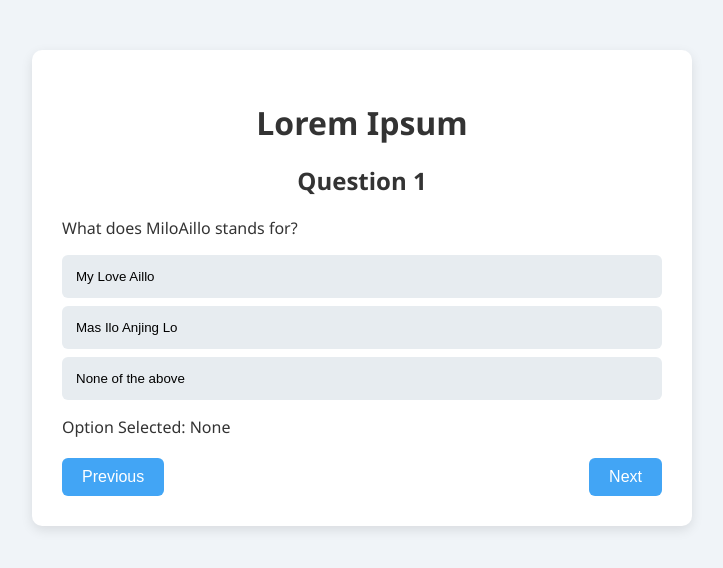
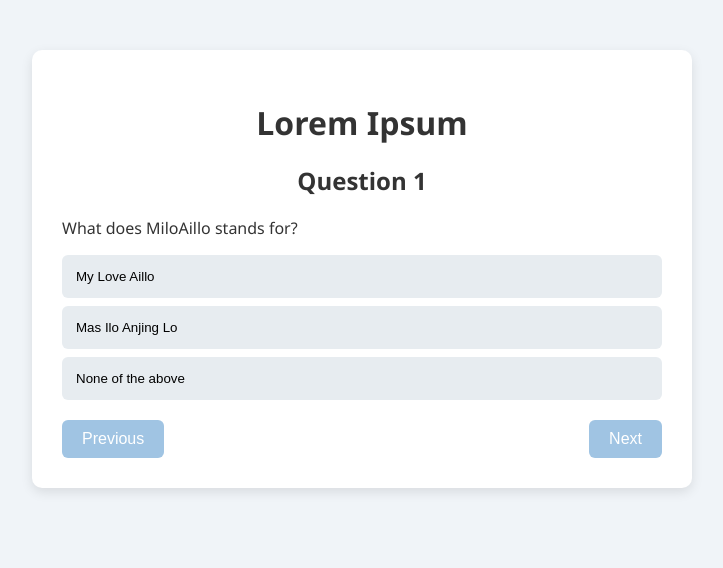
Before and after one commit to MiloAillo/learn-React, a React (Vite) app: page / in a window 1280 px wide. Shown: the top 568 px of the page, without its empty margins (278-1001 px from the left). Built offline with nearby package versions, Linux system fonts and the light colour scheme.

Commit message:
feat(quiz): finished quiz component

```diff
--- a/src/components/quiz.jsx
+++ b/src/components/quiz.jsx
@@ -20,11 +20,16 @@ function Quiz() {
 
     ]
 
-    const [optionSelected, setOptionSelected] = useState("None")
+    const [userAnswers, setUserAnswers] = useState([null, null, null])
     const [currentQuestion, setCurrentQuestion] = useState(0)
 
+    const selectedAnswer = userAnswers[currentQuestion]
+
     function handleSelectOption(option) {
-        setOptionSelected(option)
+        let updatedUserAnswers = [...userAnswers]
+        updatedUserAnswers[currentQuestion] = option
+        setUserAnswers(updatedUserAnswers)
+        console.log(updatedUserAnswers)
     }
     function nextQuestion() {
         if (currentQuestion < questionBank.length - 1) {
@@ -42,14 +47,12 @@ function Quiz() {
 
         <p>{questionBank[currentQuestion].question}</p>
         {questionBank[currentQuestion].options.map((option) => (
-            <button className="option" onClick={() => handleSelectOption(option)} key={option}>{option}</button>
+            <button className={"option" + (userAnswers[currentQuestion] === option ? " selected" : "")} onClick={() => handleSelectOption(option)} key={option}>{option}</button>
         ))}
 
-        <p>Option Selected: {optionSelected}</p>
-
         <div className="nav-buttons">
-            <button onClick={previousQuestion}>Previous</button>
-            <button onClick={nextQuestion}>Next</button>
+            <button onClick={previousQuestion} disabled={currentQuestion === 0}>Previous</button>
+            <button onClick={nextQuestion} disabled={selectedAnswer === null}>{currentQuestion === questionBank.length - 1 ? "Finish" : "Next"}</button>
         </div>
     </div>
 }
```
